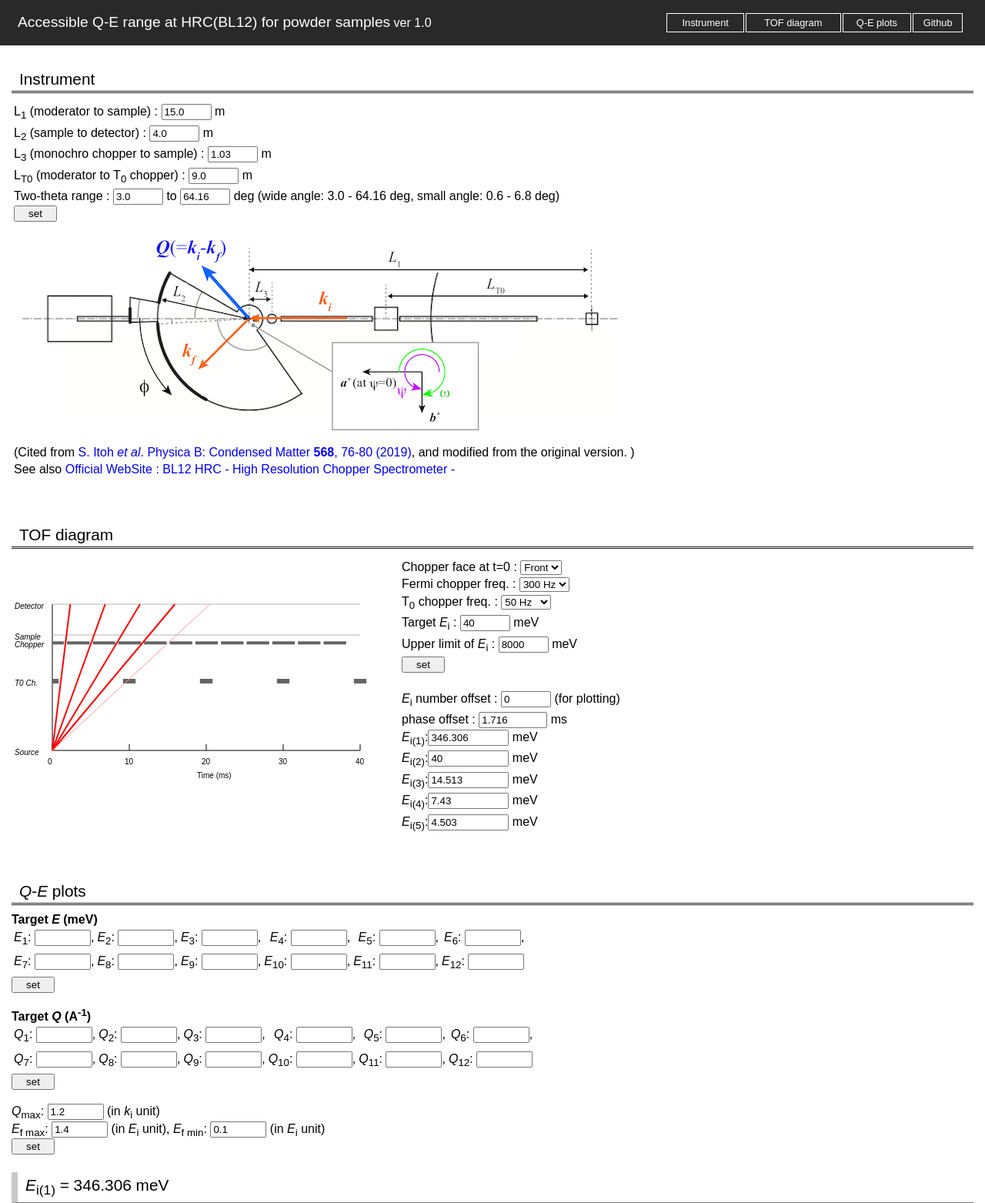
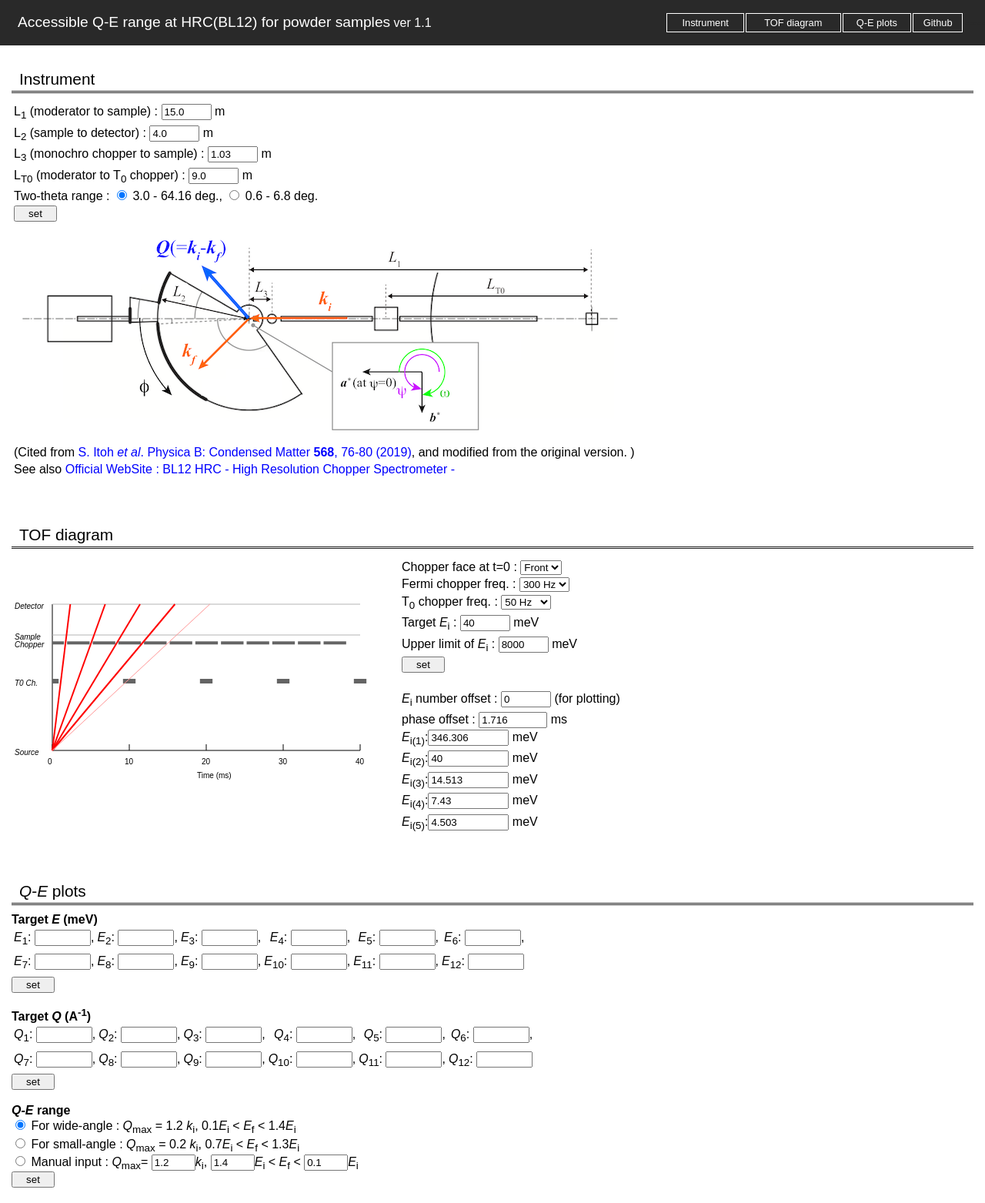
Before and after one commit to taro-nakajima/acccessible-qe-range-hrc-powder, a plain HTML site: page index.html in a window 1280 px wide. Shown: the top 1563 px of the page at 77% size. Drawn offline with Linux system fonts and the light colour scheme.

Commit message:
small-angle mode is implemented.

```diff
--- a/HRC_QErange_powder.js
+++ b/HRC_QErange_powder.js
@@ -1,5 +1,5 @@
 //JavaScript code for calculating accessible Q-E ranges at HRC for powder samples
-const version = "1.0";
+const version = "1.1";
 const Ei_numMax=5;
 var Ei = new Array(Ei_numMax);
 const decimal_digit = 1000;
@@ -75,8 +75,14 @@ function init(){
     LT0 = LT0_R*Lscale;
     TOF_len = TOF_len_R*TOFscale;
 
-    tth_max = Number(document.getElementById('tth_max').value);
-    tth_min = Number(document.getElementById('tth_min').value);
+    if(document.getElementById('SmallAngleDet').checked){
+        tth_max = 6.8;
+        tth_min = 0.6;
+    }
+    else if(document.getElementById('WideAngleDet').checked){
+        tth_max = 64.16;
+        tth_min = 3.0;
+    }
 
 }
 
@@ -298,9 +304,21 @@ function drawQELineCuts() {
     let canvas4 = new Array(Ei_numMax);
     let context4 = new Array(Ei_numMax);
 
-    Qrange_in_ki_unit=Number(document.getElementById("Q_max").value);
-    Ef_min_in_ki_unit=Number(document.getElementById("Ef_min").value);
-    Ef_max_in_ki_unit=Number(document.getElementById("Ef_max").value);
+    if(document.getElementById("QErange_Man").checked){
+        Qrange_in_ki_unit=Number(document.getElementById("Q_max").value);
+        Ef_min_in_ki_unit=Number(document.getElementById("Ef_min").value);
+        Ef_max_in_ki_unit=Number(document.getElementById("Ef_max").value);
+    }
+    else if(document.getElementById("QErange_SA").checked){
+        Qrange_in_ki_unit=0.2;
+        Ef_min_in_ki_unit=0.7;
+        Ef_max_in_ki_unit=1.3;
+    }
+    else if(document.getElementById("QErange_WA").checked){
+        Qrange_in_ki_unit=1.2;
+        Ef_min_in_ki_unit=0.1;
+        Ef_max_in_ki_unit=1.4;
+    }
 
     for(var ii=0;ii<Ei_numMax;ii+=1){
         var canvasName='CanvasQE'+(Math.round(ii+1));
--- a/index.html
+++ b/index.html
@@ -10,7 +10,7 @@
 </script>
 <title >Accessible Q-E range at HRC(BL12) for powder samples</title>
 <link rel="stylesheet" type="text/css" href="./common.css">
-<script type="text/javascript" src="./HRC_QErange_powder.js?20210406"></script>
+<script type="text/javascript" src="./HRC_QErange_powder.js?20210407"></script>
 </head>
 <body onload="draw()">
     <div class="fullbox">
@@ -41,7 +41,8 @@
             L<sub>2</sub> (sample to detector) : <input type="text" size="5" id="input_L2" value="4.0"> m <br />
             L<sub>3</sub> (monochro chopper to sample) : <input type="text" size="5" id="input_L3" value="1.03"> m <br />
             L<sub>T0</sub> (moderator to T<sub>0</sub> chopper) : <input type="text" size="5" id="input_LT0" value="9.0"> m <br />
-            Two-theta range : <input type="text" size="5" id="tth_min" value="3.0"> to <input type="text" size="5" id="tth_max" value="64.16"> deg  (wide angle: 3.0 - 64.16 deg, small angle: 0.6 - 6.8 deg)<br />
+            Two-theta range :
+            <input type="radio" name="DetType" id="WideAngleDet" checked><label target="freeRot"> 3.0 -  64.16 deg.</label>, <input type="radio" name="DetType" id="SmallAngleDet"><label target="freeRot"> 0.6 - 6.8 deg. </label><br />
             <input type="button" value="   set   " onclick="draw()"/><br />
             <img src="HRC_layout_v7.png"><br />
             (Cited from <a href="https://doi.org/10.1016/j.physb.2018.11.059" target="_blank">S. Itoh <i>et al</i>. Physica B: Condensed Matter <b>568</b>, 76-80 (2019)</a>, and modified from the original version. )<br />
@@ -193,9 +194,12 @@
 
 <br />
 
-<i>Q</i><sub>max</sub>: <input type="text" size="6" id="Q_max" value="1.2"> (in <i>k</i><sub>i</sub> unit) <br />
-<i>E</i><sub>f max</sub>: <input type="text" size="6" id="Ef_max" value="1.4"> (in <i>E</i><sub>i</sub> unit),
-<i>E</i><sub>f min</sub>: <input type="text" size="6" id="Ef_min" value="0.1"> (in <i>E</i><sub>i</sub> unit) <br />
+<b><i>Q-E</i> range</b><br />
+<input type="radio" name="QErange_type" id="QErange_WA" checked><label target="freeRot"> For wide-angle : <i>Q</i><sub>max</sub> = 1.2 <i>k</i><sub>i</sub>, 0.1<i>E</i><sub>i</sub> < <i>E</i><sub>f</sub> < 1.4<i>E</i><sub>i</sub></label><br />
+<input type="radio" name="QErange_type" id="QErange_SA"><label target="freeRot"> For small-angle : <i>Q</i><sub>max</sub> = 0.2 <i>k</i><sub>i</sub>, 0.7<i>E</i><sub>i</sub> < <i>E</i><sub>f</sub> < 1.3<i>E</i><sub>i</sub> </label><br />
+<input type="radio" name="QErange_type" id="QErange_Man"><label target="freeRot"> Manual input : </label>
+<i>Q</i><sub>max</sub>= <input type="text" size="4" id="Q_max" value="1.2"><i>k</i><sub>i</sub>,
+<input type="text" size="4" id="Ef_max" value="1.4"><i>E</i><sub>i</sub> < <i>E</i><sub>f</sub> < <input type="text" size="4" id="Ef_min" value="0.1"><i>E</i><sub>i</sub> <br />
 <input type="button" value="   set   " onclick="draw()"/><br />
 
 <br />
```
